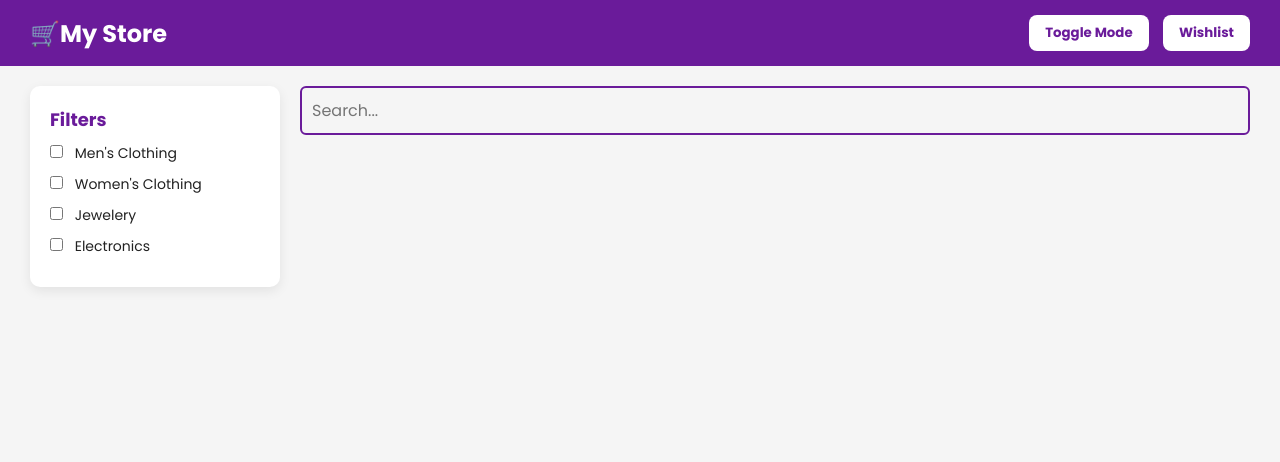
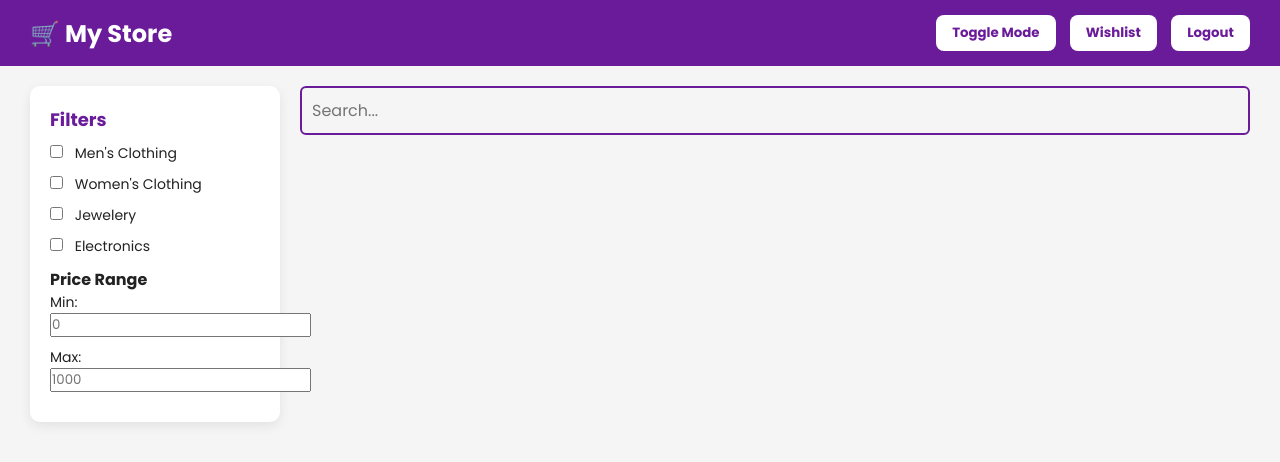
Before and after one commit to slakshya-22/basic-ecomm-website-htmlcssjs, a plain HTML site: page index.html in a window 1280 px wide. Drawn offline with Linux system fonts and the light colour scheme; no server answers; sample sign-in values are in the browser's storage.

Commit message:
Added min max and logout functionality

```diff
--- a/index.html
+++ b/index.html
@@ -1,16 +1,18 @@
 <!DOCTYPE html>
-<html>
+<html lang="en">
 <head>
+  <meta charset="UTF-8">
   <title>Shop</title>
   <link rel="stylesheet" href="style.css">
   <link rel="shortcut icon" href="./img/logo.webp" type="image/x-icon">
 </head>
 <body>
   <div class="header">
-    <h2>🛒My Store</h2>
+    <h2 class="main-logo">🛒 My Store</h2>
     <div>
       <button onclick="toggleMode()">Toggle Mode</button>
       <button onclick="goToWishlist()">Wishlist</button>
+      <button onclick="logout()">Logout</button>
     </div>
   </div>
 
@@ -21,6 +23,10 @@
       <label><input type="checkbox" value="women's clothing" onchange="filterProducts()"> Women's Clothing</label>
       <label><input type="checkbox" value="jewelery" onchange="filterProducts()"> Jewelery</label>
       <label><input type="checkbox" value="electronics" onchange="filterProducts()"> Electronics</label>
+
+      <h4>Price Range</h4>
+      <label>Min: <input type="number" id="min-price" oninput="filterProducts()" placeholder="0"></label>
+      <label>Max: <input type="number" id="max-price" oninput="filterProducts()" placeholder="1000"></label>
     </div>
 
     <div class="main">
--- a/script.js
+++ b/script.js
@@ -27,6 +27,12 @@ function login() {
   } else {
     alert("Invalid credentials. Please try again.");
   }
+}
+
+function logout() {
+  localStorage.removeItem("loggedIn");
+  alert("Logged out successfully!");
+  window.location.href = "login.html";
 }
 
 function checkAuth() {
@@ -85,10 +91,19 @@ function searchProducts() {
 }
 
 function filterProducts() {
-  const checks = document.querySelectorAll(".sidebar input:checked");
+  const checks = document.querySelectorAll(".sidebar input[type='checkbox']:checked");
   const values = Array.from(checks).map((c) => c.value);
-  const filtered = products.filter((p) => values.includes(p.category));
-  displayProducts(values.length ? filtered : products);
+
+  const min = parseFloat(document.getElementById("min-price").value) || 0;
+  const max = parseFloat(document.getElementById("max-price").value) || Infinity;
+
+  const filtered = products.filter((p) => {
+    const matchesCategory = values.length ? values.includes(p.category) : true;
+    const matchesPrice = p.price >= min && p.price <= max;
+    return matchesCategory && matchesPrice;
+  });
+
+  displayProducts(filtered);
 }
 
 function toggleWishlist(id) {
--- a/style.css
+++ b/style.css
@@ -112,8 +112,8 @@ button {
 }
 
 .dark #search {
-  color: black; /* ✅ Fixed: black text in dark mode */
-  background: #f5f5f5;
+  color: white;
+
 }
 
 #search:focus {
@@ -240,7 +240,6 @@ button {
   color: #f0f0f0;
 }
 
-/* ✅ Fix for Login/Signup Pages */
 .auth-container {
   max-width: 400px;
   margin: 100px auto;
@@ -314,3 +313,12 @@ button {
     align-items: flex-start;
   }
 }
+
+
+
+
+
+
+.main-logo {
+  cursor: pointer;
+}
```
Also changed, not shown: wishlist.html (+1 -1 lines).
